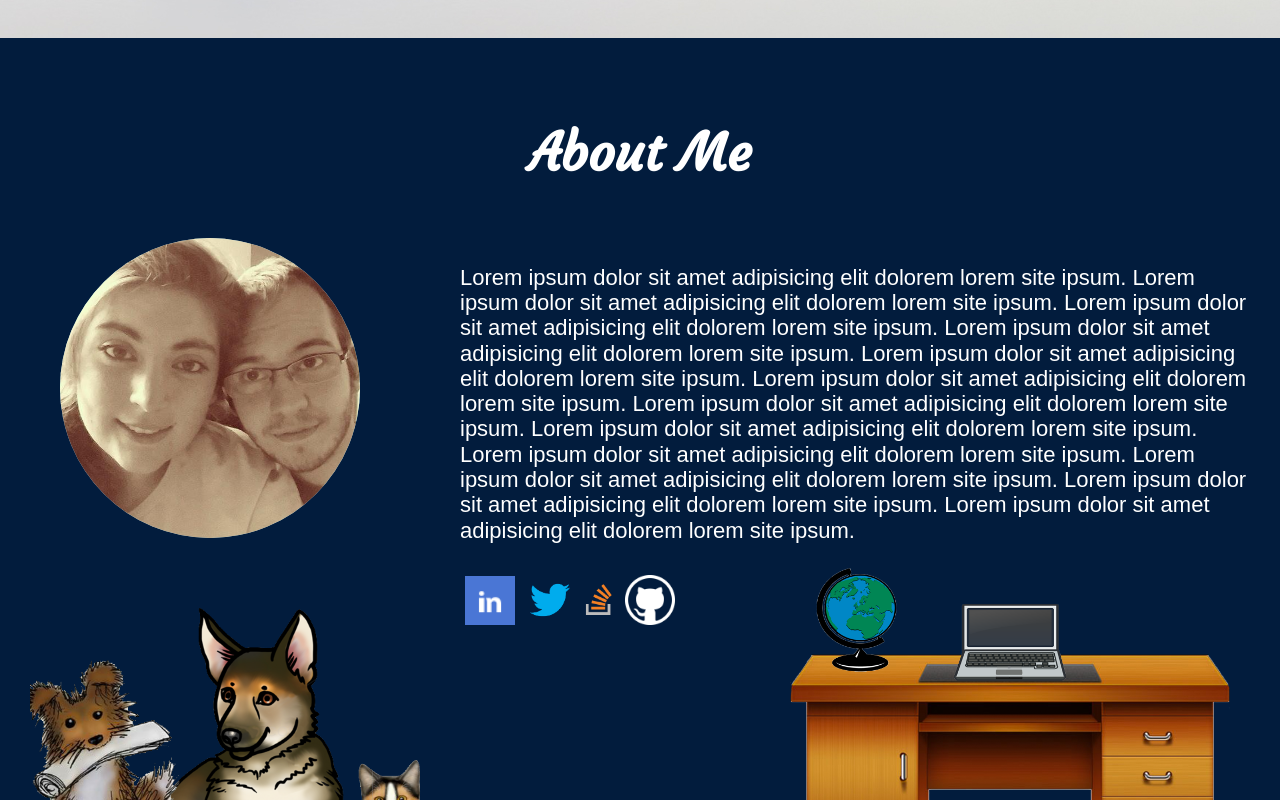
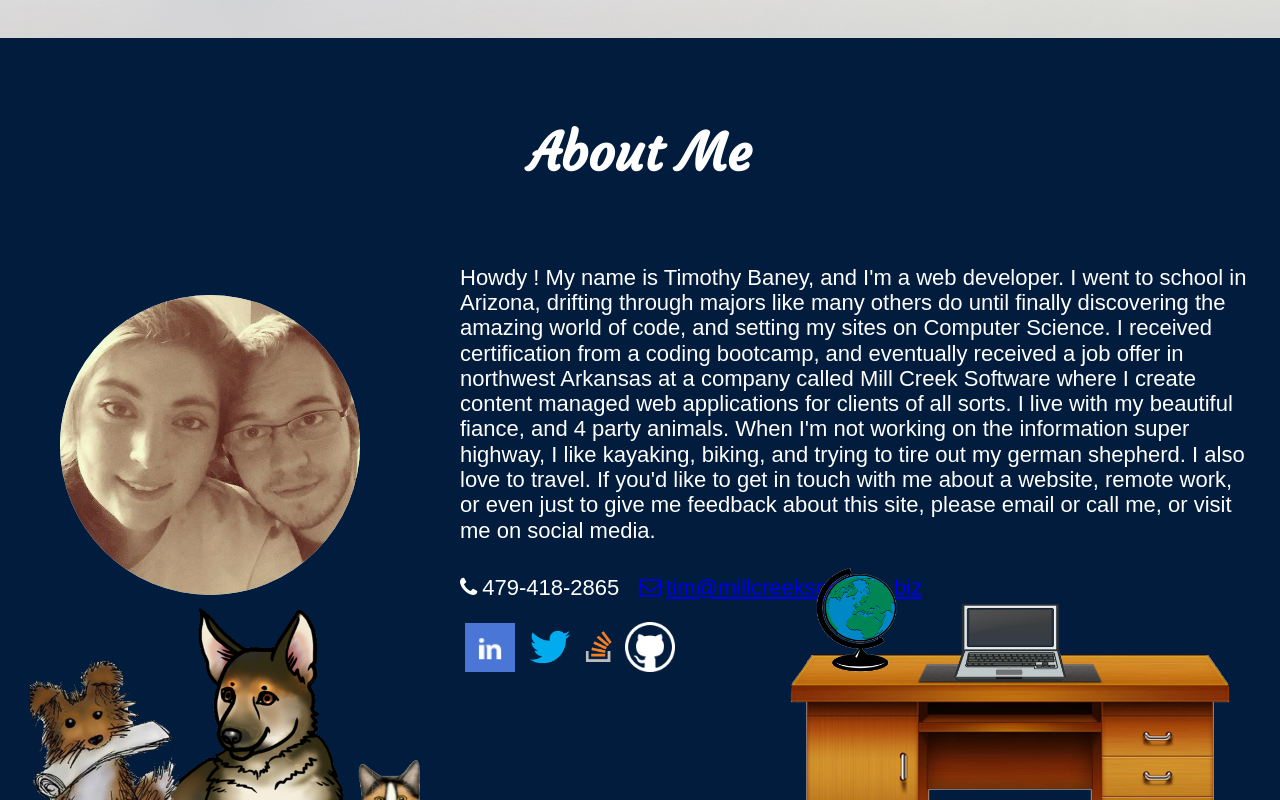
Before and after one commit to TJBANEY/portfolio_project, an Angular app: page / in a window 1280 px wide. Shown: the part 3162-3962 px from the top of the page. Built offline with nearby package versions, Linux system fonts and the light colour scheme.

Commit message:
edit about me section

```diff
--- a/src/app/app.component.html
+++ b/src/app/app.component.html
@@ -3,6 +3,7 @@
     <link rel="stylesheet" href="https://cdnjs.cloudflare.com/ajax/libs/normalize/5.0.0/normalize.css">
     <link href="https://fonts.googleapis.com/css?family=Courgette|Roboto" rel="stylesheet">
     <link href="https://fonts.googleapis.com/css?family=Permanent+Marker" rel="stylesheet">
+    <link rel="stylesheet" href="https://maxcdn.bootstrapcdn.com/font-awesome/4.7.0/css/font-awesome.min.css">
 </head>
 <div class="container">
     <div class="st-container">
--- a/src/app/contact/contact.component.html
+++ b/src/app/contact/contact.component.html
@@ -9,19 +9,27 @@
                 <img src="/assets/images/about-me.jpg" alt="" style="width: 100%; border-radius: 50%">
             </div>
             <div style="display: inline-block; width: 800px; margin-left: 100px;">
-                <p style="font-size: 22px; padding: 10px 10px 10px 0px; color: white;">
-                    Lorem ipsum dolor sit amet adipisicing elit dolorem lorem site ipsum.
-                    Lorem ipsum dolor sit amet adipisicing elit dolorem lorem site ipsum.
-                    Lorem ipsum dolor sit amet adipisicing elit dolorem lorem site ipsum.
-                    Lorem ipsum dolor sit amet adipisicing elit dolorem lorem site ipsum.
-                    Lorem ipsum dolor sit amet adipisicing elit dolorem lorem site ipsum.
-                    Lorem ipsum dolor sit amet adipisicing elit dolorem lorem site ipsum.
-                    Lorem ipsum dolor sit amet adipisicing elit dolorem lorem site ipsum.
-                    Lorem ipsum dolor sit amet adipisicing elit dolorem lorem site ipsum.
-                    Lorem ipsum dolor sit amet adipisicing elit dolorem lorem site ipsum.
-                    Lorem ipsum dolor sit amet adipisicing elit dolorem lorem site ipsum.
-                    Lorem ipsum dolor sit amet adipisicing elit dolorem lorem site ipsum.
-                    Lorem ipsum dolor sit amet adipisicing elit dolorem lorem site ipsum.
+                <p style="font-size: 22px; padding: 10px 10px 0 0; color: white;">
+                    Howdy ! My name is Timothy Baney, and I'm a web developer. I went
+                    to school in Arizona, drifting through majors like many others do until
+                    finally discovering the amazing world of code, and setting my sites on
+                    Computer Science. I received certification from a coding bootcamp, and
+                    eventually received a job offer in northwest Arkansas at a company called
+                    Mill Creek Software where I create content managed web applications for
+                    clients of all sorts. I live with my beautiful fiance, and 4 party animals.
+                    When I'm not working on the information super highway, I like kayaking,
+                    biking, and trying to tire out my german shepherd. I also love to travel.
+                    If you'd like to get in touch with me about a website, remote work, or even
+                    just to give me feedback about this site, please email or call me, or
+                    visit me on social media.
+                </p>
+                <p style="font-size: 22px; padding: 10px 10px 0 0; color: white;">
+                    <i class="fa fa-phone" style="margin-right: 5px;"></i><span
+                        style="margin-right: 20px;">479-418-2865</span>
+                    <a href="mailto:tim@millcreeksoftware.biz">
+                        <i class="fa fa-envelope-o" style="margin-right: 5px;"></i>
+                        <span>tim@millcreeksoftware.biz</span>
+                    </a>
                 </p>
             </div>
             <div style="margin-left: 465px;">
--- a/src/app/projects/projects.component.html
+++ b/src/app/projects/projects.component.html
@@ -1,5 +1,6 @@
 <div class="row">
     <div class="col-xs-12 projects-section">
+        <h1 style="text-align: center; color: white; font-family: 'Courgette'; font-size: 48px; margin: 18px 0 0 0;">Testimonials</h1>
         <div class="testimonials-content"
              style="position: absolute; left: 80px; width: 1200px; top: 80px; height: 300px; border: 6px solid #021c3a; background-color: #0587d2; opacity: .6">
             <div class="testimonials-arrow">
```
